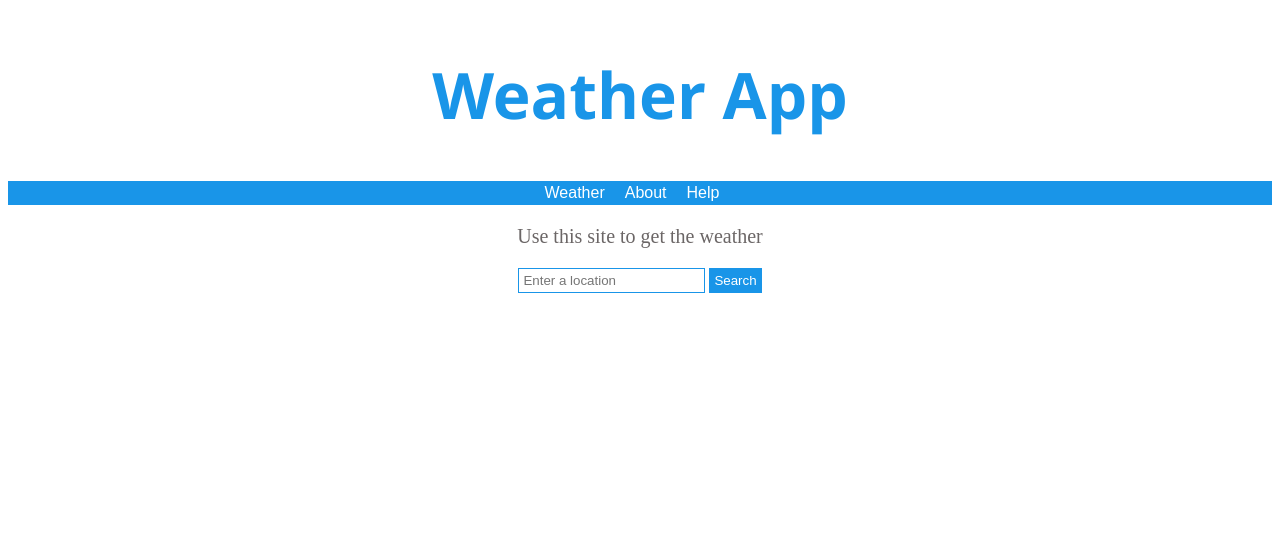
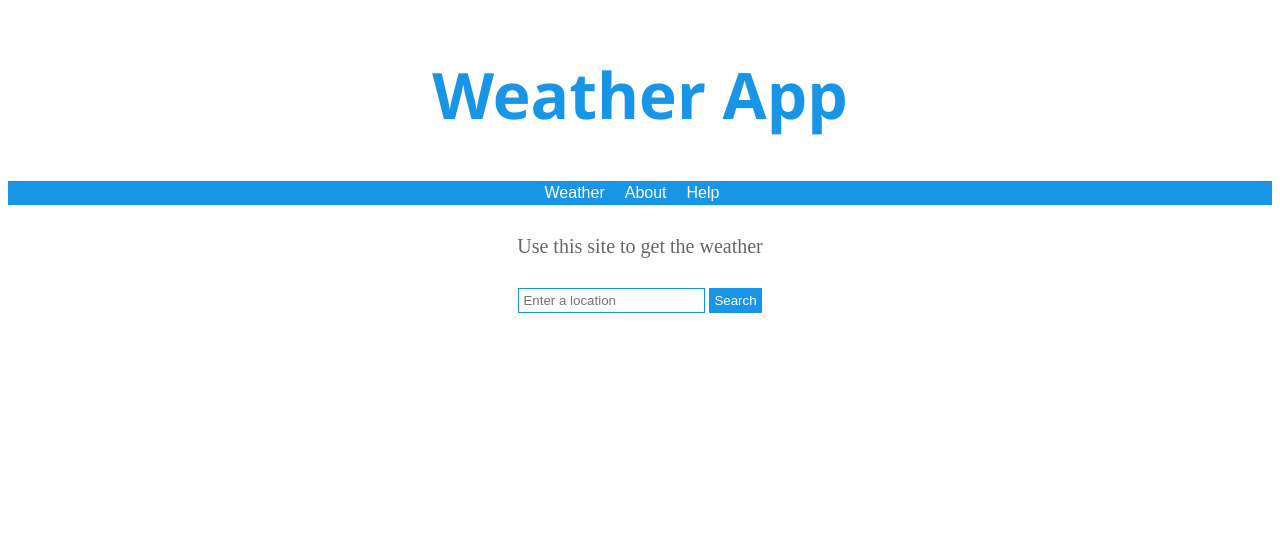
Before and after one commit to MarwanMohamed02/Simple-Weather-Website, a Node server app: page / in a window 1280 px wide. Shown: the top 545 px of the page. Run offline with Node 20, Linux system fonts and the light colour scheme.

Commit message:
Final style changes

```diff
--- a/public/css/styles.css
+++ b/public/css/styles.css
@@ -26,6 +26,7 @@ p {
     text-align: center;
     color: rgb(107, 102, 102);
     font-size: 20px;
+    margin: 30px;
 }
 
 div {
@@ -38,6 +39,7 @@ header a {
     color:white;
     margin-right: 16px;
     text-decoration: none;
+
 }
 
 input {
```
